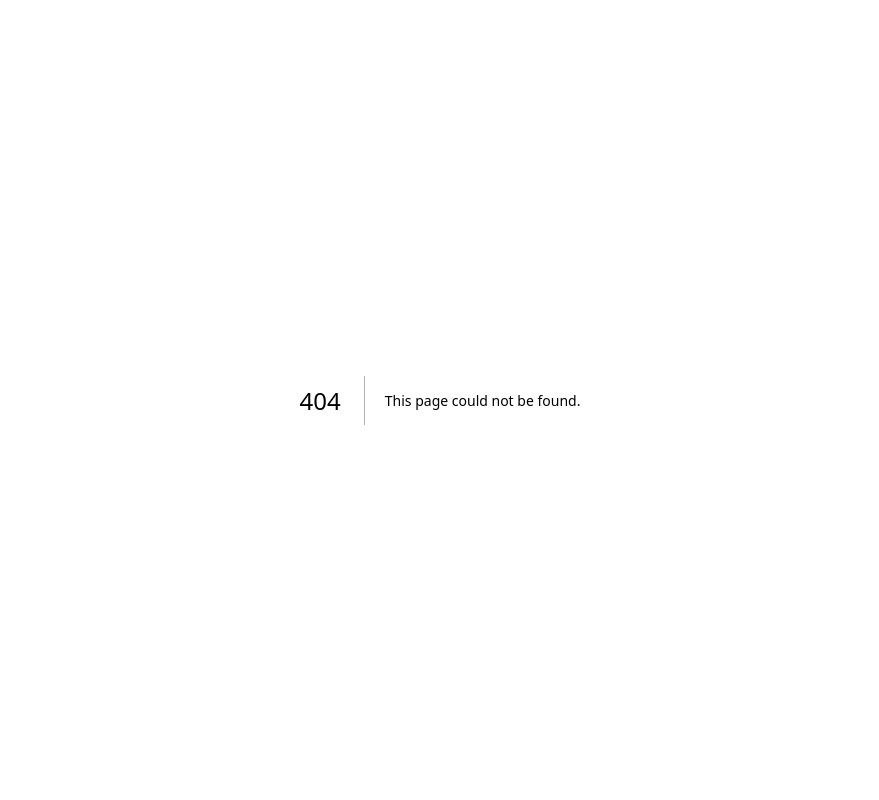
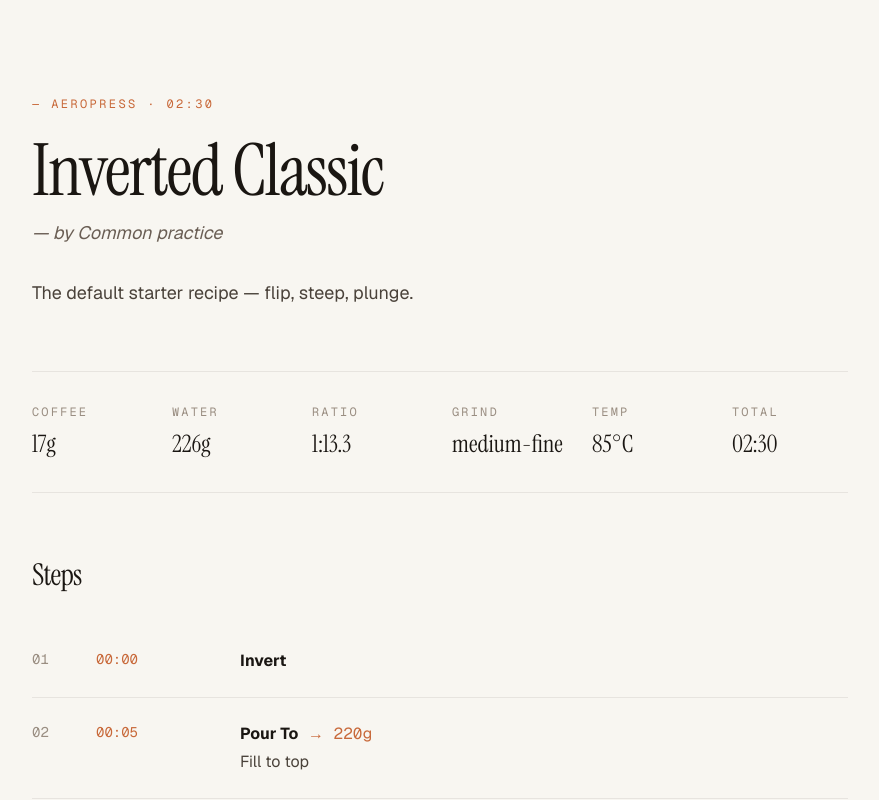
Before and after one commit to pixdyne/bloom-timer, a Next.js app: page /recipes/aeropress-inverted-classic in a window 1280 px wide. Before the commit this address had no page. Shown: the top 800 px of the page, without its empty margins (200-1079 px from the left). Built offline with nearby package versions, Linux system fonts and the light colour scheme.

Commit message:
feat: add /recipes/[slug] static shell (timer to follow)

```diff
--- /dev/null
+++ b/src/app/recipes/[slug]/page.tsx
@@ -0,0 +1,88 @@
+import { notFound } from 'next/navigation';
+import { recipes, recipeBySlug } from '@/data/recipes';
+import { brewerBySlug } from '@/data/brewers';
+import { formatMMSS } from '@/lib/time';
+
+export function generateStaticParams() {
+  return recipes.map((r) => ({ slug: r.slug }));
+}
+
+export async function generateMetadata({ params }: { params: Promise<{ slug: string }> }) {
+  const { slug } = await params;
+  const r = recipeBySlug(slug);
+  if (!r) return {};
+  return {
+    title: `${r.author}'s ${r.name} — Bloom Timer`,
+    description: r.description,
+  };
+}
+
+export default async function RecipePage({ params }: { params: Promise<{ slug: string }> }) {
+  const { slug } = await params;
+  const r = recipeBySlug(slug);
+  if (!r) notFound();
+
+  const b = brewerBySlug(r.brewer);
+
+  return (
+    <main className="mx-auto max-w-4xl px-6 py-16 md:px-10 md:py-24">
+      <header>
+        <p className="font-mono text-xs uppercase tracking-[0.2em] text-[var(--color-accent)]">
+          — {b?.displayName} · {formatMMSS(r.totalTimeSec)}
+        </p>
+        <h1 className="mt-6 font-display text-5xl leading-[0.98] tracking-tight md:text-7xl">
+          {r.name}
+        </h1>
+        <p className="mt-3 text-lg italic text-[var(--color-ink-3)]">— by {r.author}</p>
+        <p className="mt-8 max-w-prose text-lg text-[var(--color-ink-2)]">{r.description}</p>
+      </header>
+
+      <section className="my-16 grid grid-cols-2 gap-6 border-y border-[var(--color-line)] py-8 md:grid-cols-6">
+        <Spec label="Coffee" value={`${r.baseDose}g`} />
+        <Spec label="Water" value={`${(r.baseDose * r.baseRatio).toFixed(0)}g`} />
+        <Spec label="Ratio" value={`1:${r.baseRatio}`} />
+        <Spec label="Grind" value={r.grindSize} />
+        <Spec label="Temp" value={`${r.waterTempC}°C`} />
+        <Spec label="Total" value={formatMMSS(r.totalTimeSec)} />
+      </section>
+
+      {/* TIMER INSERTED HERE in Task 25 */}
+
+      <section className="mt-16">
+        <h2 className="font-display text-3xl tracking-tight">Steps</h2>
+        <ol className="mt-8 divide-y divide-[var(--color-line)]">
+          {r.steps.map((step, i) => (
+            <li key={i} className="grid grid-cols-[40px_120px_1fr] gap-6 py-6">
+              <span className="font-mono text-sm text-[var(--color-muted)]">
+                {String(i + 1).padStart(2, '0')}
+              </span>
+              <span className="font-mono text-sm text-[var(--color-accent)]">
+                {formatMMSS(step.startSec)}
+              </span>
+              <span>
+                <strong className="capitalize text-[var(--color-ink)]">
+                  {step.action.replace('-', ' ')}
+                </strong>
+                {step.targetWeight !== undefined && (
+                  <span className="font-mono text-[var(--color-accent)]"> → {step.targetWeight}g</span>
+                )}
+                {step.note && <p className="mt-1 text-[var(--color-ink-2)]">{step.note}</p>}
+              </span>
+            </li>
+          ))}
+        </ol>
+      </section>
+    </main>
+  );
+}
+
+function Spec({ label, value }: { label: string; value: string }) {
+  return (
+    <div>
+      <p className="font-mono text-xs uppercase tracking-[0.18em] text-[var(--color-muted)]">
+        {label}
+      </p>
+      <p className="mt-2 font-display text-2xl">{value}</p>
+    </div>
+  );
+}
```
